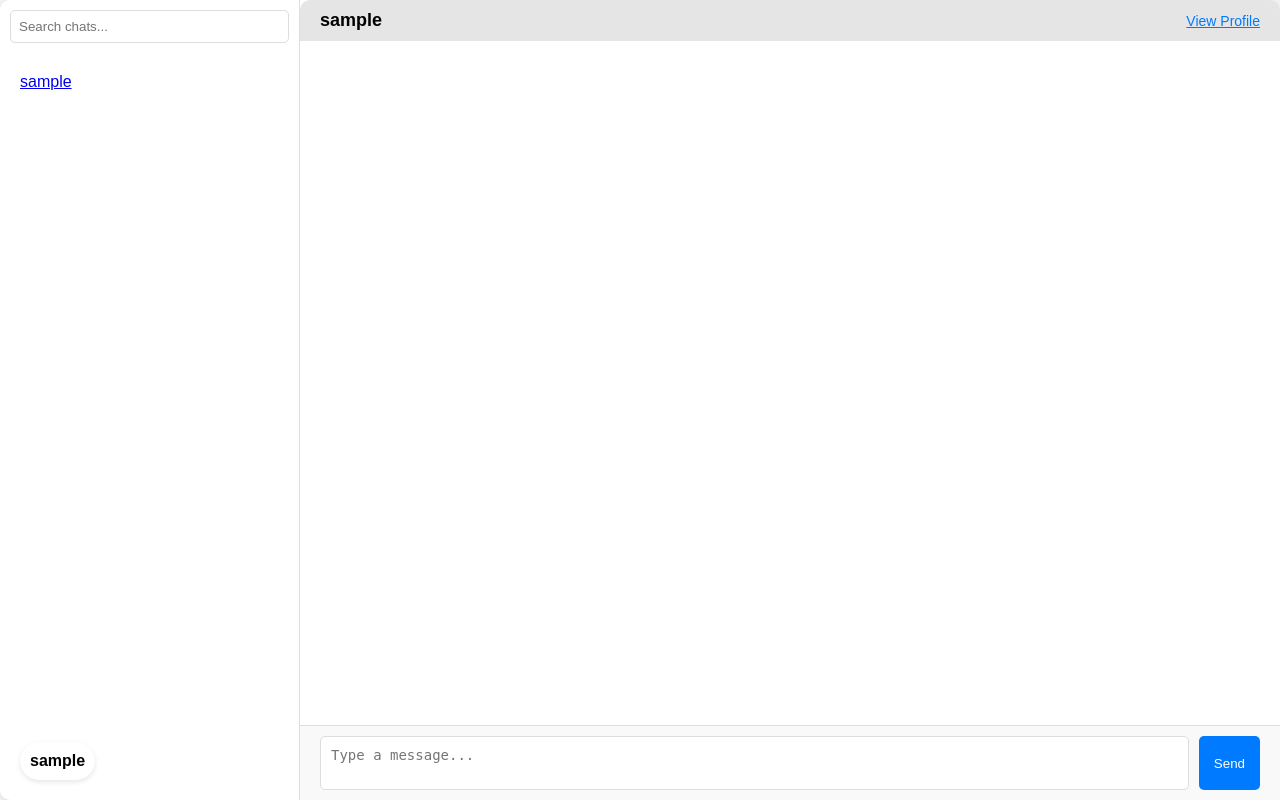
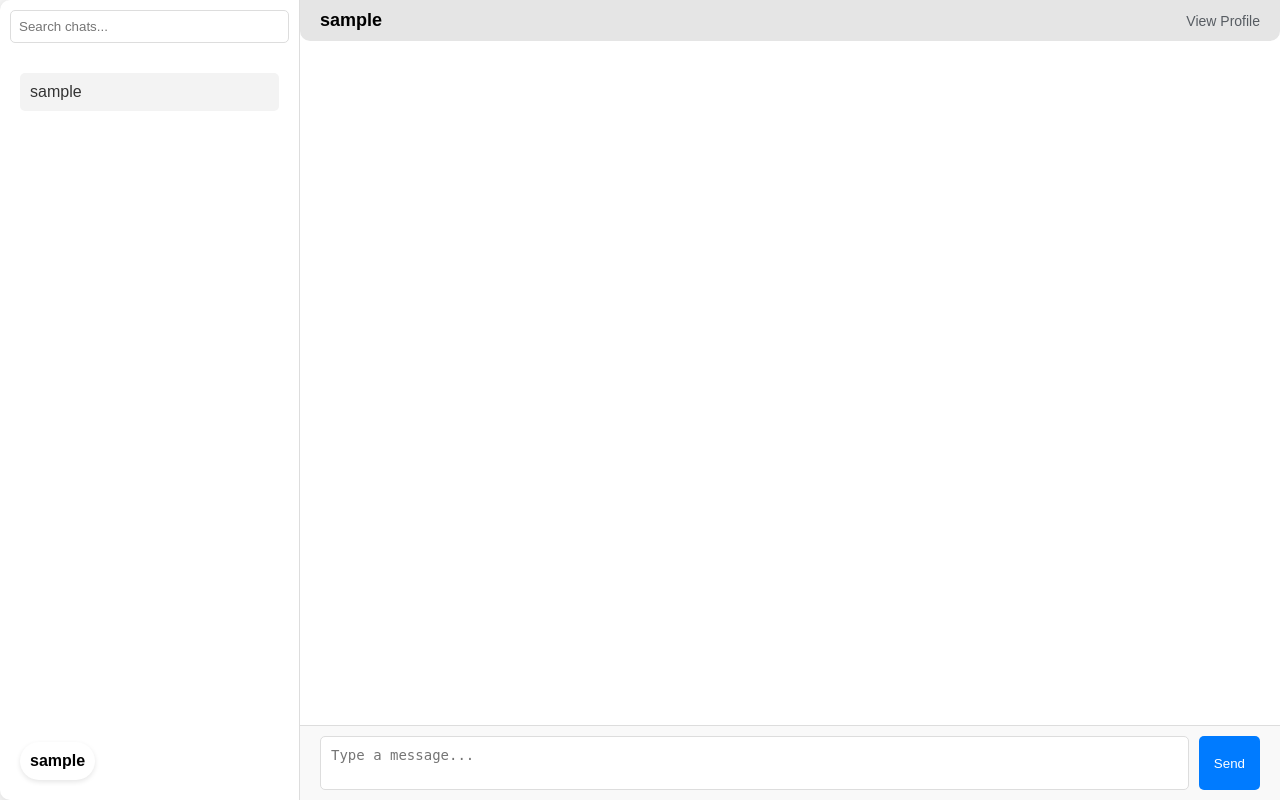
Before and after one commit to asphodel42/Eternia, a Flask app: template templates/chat.html in a window 1280 px wide. Run offline with Flask 3, Linux system fonts and the light colour scheme; the template is opened without the code that fills it: most values are stand-ins (such as "Sample title", 1, 10 or a date in 2020).

Commit message:
updated chat page

```diff
--- a/static/css/chat.css
+++ b/static/css/chat.css
@@ -41,7 +41,8 @@ body {
 
 .chat-items {
     list-style-type: none;
-    padding-left: 0;
+    margin: 0;
+    padding: 0;
 }
 
 .chat-item {
@@ -56,6 +57,20 @@ body {
     background-color: #f0f0f0;
 }
 
+.chat-link {
+    display: block;
+    padding: 10px;
+    background-color: #f3f3f3;
+    border-radius: 5px;
+    text-decoration: none;
+    color: #333;
+    transition: background-color 0.3s ease;
+}
+
+.chat-link:hover {
+    background-color: #e0e0e0; /* Колір при наведенні */
+}
+
 .chat-window {
     flex-grow: 1;
     display: flex;
@@ -68,8 +83,8 @@ body {
     align-items: center;
     padding: 10px 20px;
     background-color: #e5e5e5;
-    border-top-left-radius: 10px;
-    border-top-right-radius: 10px;
+    border-bottom-left-radius: 10px;
+    border-bottom-right-radius: 10px;
 }
 
 .chat-header-left .username {
@@ -79,10 +94,10 @@ body {
 
 .chat-header-right .profile-link {
     font-size: 14px;
-    color: #007bff;
+    color: #575c62;
     cursor: pointer;
-    text-decoration: underline;
-}
+    text-decoration: none;
+  }
 
 .chat-messages {
     flex-grow: 1;
--- a/templates/chat.html
+++ b/templates/chat.html
@@ -16,7 +16,7 @@
             <ul class="chat-items">
                 {% for chat in chats %}
                     <li class="chat-item">
-                        <a href="{{ url_for('chats', chat_id=chat.id) }}">
+                        <a href="{{ url_for('chats', chat_id=chat.id) }}" class="chat-link">
                             <span>{{ chat.other_username }}</span>
                         </a>
                     </li>
@@ -35,7 +35,7 @@
             {% if selected_chat %}
                 <div class="chat-header">
                     <div class="chat-header-left">
-                        <span class="username">{{ selected_chat.username }}</span>
+                        <span class="username">{{ selected_chat.other_username }}</span>
                     </div>
                     <div class="chat-header-right">
                         <span class="profile-link">View Profile</span>
```
